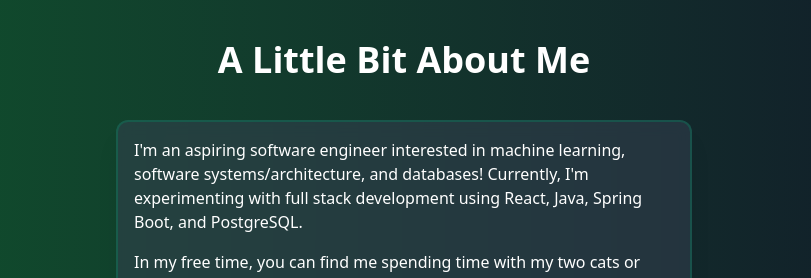
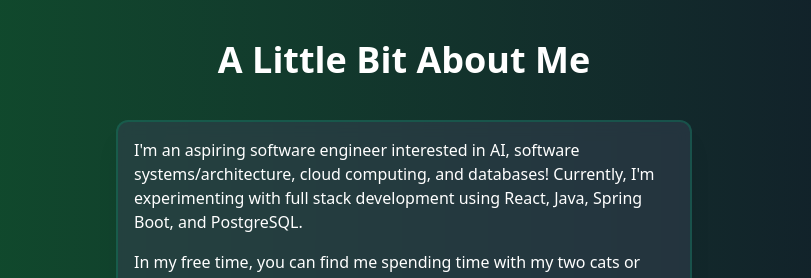
Before and after one commit to mishasgupta/mishasgupta.github.io, a React (Vite) app: page / in a window 1280 px wide. Shown: the part 780-1058 px from the top of the page, without its empty margins (236-1047 px from the left). Built offline with nearby package versions, Linux system fonts and the light colour scheme; a web font is replaced by a local one.

Commit message:
updated about

```diff
--- a/src/sections/About.jsx
+++ b/src/sections/About.jsx
@@ -8,7 +8,7 @@ const About = forwardRef((props, ref) => {
       <h3 className="text-center text-3xl md:text-4xl font-semibold">A Little Bit About Me</h3>
       <div className="flex justify-center mt-10">
         <div className="border-2 border-emerald-600/30 shadow-xl rounded-xl p-4 text-white bg-gray-700/50 backdrop-blur-sm transition-all duration-300 ease-in-out transform hover:-translate-y-1 hover:shadow-emerald-600/20 hover:border-emerald-600/70 w-md md:w-xl">
-          <p className="text-md">I'm an aspiring software engineer interested in machine learning, software systems/architecture, and databases! Currently, I'm experimenting with full stack development using React, Java, Spring Boot, and PostgreSQL.</p>
+          <p className="text-md">I'm an aspiring software engineer interested in AI, software systems/architecture, cloud computing, and databases! Currently, I'm experimenting with full stack development using React, Java, Spring Boot, and PostgreSQL.</p>
 
           <p className="text-md mt-4">In my free time, you can find me spending time with my two cats or exploring nature with friends. I'm also an experienced musician, playing the trombone since 6th grade. Although currently living in New York City, I still love to support my hometown Atlanta sports teams whenever I can!</p>
         </div>
```
